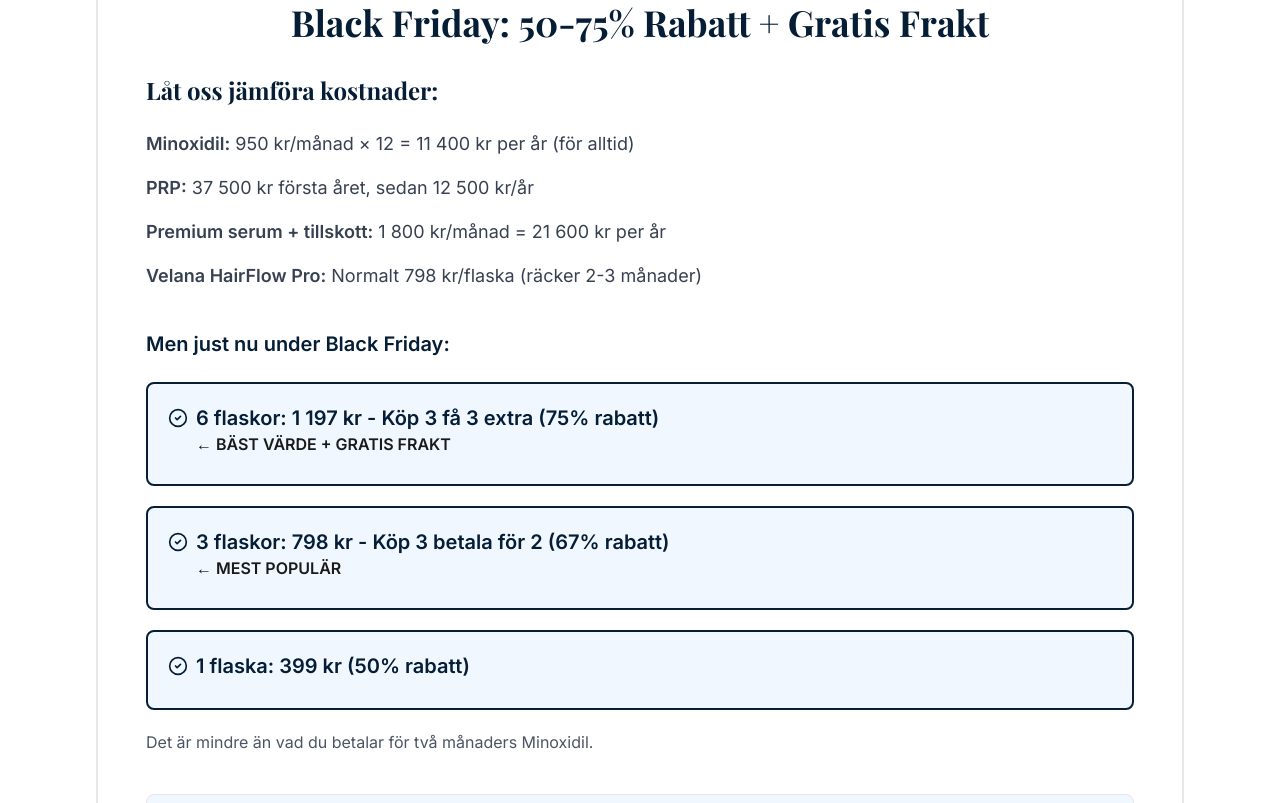
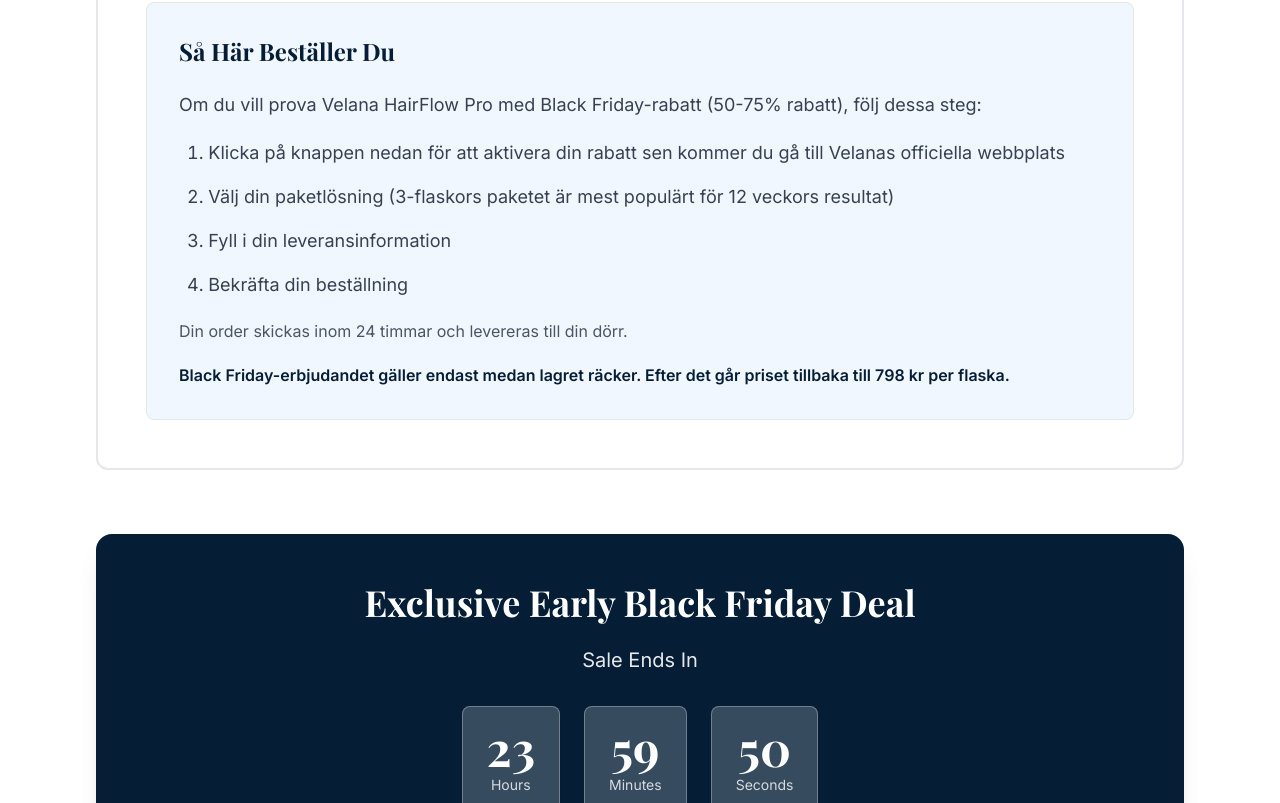
Before and after one commit to mangaz900/luminaflow, a React (Vite) app: page /5-anledningar-hair-growth-roll-on in a window 1280 px wide. Shown: the part 3817-4620 px from the top of the page. Built offline with nearby package versions, Linux system fonts and the light colour scheme; a web font is replaced by a local one.

Commit message:
Remove pricing comparison, keep only 'Så Här Beställer Du' section

```diff
--- a/pages/listicles/HairGrowthRollOn.tsx
+++ b/pages/listicles/HairGrowthRollOn.tsx
@@ -366,67 +366,8 @@ const HairGrowthRollOn: React.FC = () => {
           </div>
         </section>
 
-        {/* Black Friday Pricing Comparison Section */}
+        {/* How to Order Section */}
         <section className="bg-white border-2 border-medical-200 rounded-xl p-8 md:p-10 lg:p-12 mb-12 md:mb-16">
-          <h3 className="text-2xl md:text-3xl lg:text-4xl font-serif font-bold text-medical-900 mb-6 md:mb-8 text-center">
-            Black Friday: 50-75% Rabatt + Gratis Frakt
-          </h3>
-
-          <div className="mb-8 md:mb-10">
-            <h4 className="text-xl md:text-2xl font-serif font-bold text-medical-900 mb-4 md:mb-6">
-              Låt oss jämföra kostnader:
-            </h4>
-            <div className="space-y-3 md:space-y-4 text-gray-700 text-base md:text-lg">
-              <p><strong>Minoxidil:</strong> 950 kr/månad × 12 = 11 400 kr per år (för alltid)</p>
-              <p><strong>PRP:</strong> 37 500 kr första året, sedan 12 500 kr/år</p>
-              <p><strong>Premium serum + tillskott:</strong> 1 800 kr/månad = 21 600 kr per år</p>
-              <p><strong>Velana HairFlow Pro:</strong> Normalt 798 kr/flaska (räcker 2-3 månader)</p>
-            </div>
-          </div>
-
-          <div className="mb-8 md:mb-10">
-            <p className="text-lg md:text-xl font-semibold text-medical-900 mb-4 md:mb-6">
-              Men just nu under Black Friday:
-            </p>
-            <div className="space-y-4 md:space-y-5">
-              <div className="bg-medical-50 border-2 border-medical-900 rounded-lg p-4 md:p-5">
-                <div className="flex items-start gap-2 mb-2">
-                  <CheckCircle2 className="text-medical-900 flex-shrink-0 mt-1" size={20} />
-                  <div className="flex-1">
-                    <p className="font-bold text-medical-900 text-lg md:text-xl">
-                      6 flaskor: 1 197 kr - Köp 3 få 3 extra (75% rabatt)
-                    </p>
-                    <p className="text-medical-700 font-semibold">← BÄST VÄRDE + GRATIS FRAKT</p>
-                  </div>
-                </div>
-              </div>
-              <div className="bg-medical-50 border-2 border-medical-900 rounded-lg p-4 md:p-5">
-                <div className="flex items-start gap-2 mb-2">
-                  <CheckCircle2 className="text-medical-900 flex-shrink-0 mt-1" size={20} />
-                  <div className="flex-1">
-                    <p className="font-bold text-medical-900 text-lg md:text-xl">
-                      3 flaskor: 798 kr - Köp 3 betala för 2 (67% rabatt)
-                    </p>
-                    <p className="text-medical-700 font-semibold">← MEST POPULÄR</p>
-                  </div>
-                </div>
-              </div>
-              <div className="bg-medical-50 border-2 border-medical-900 rounded-lg p-4 md:p-5">
-                <div className="flex items-start gap-2 mb-2">
-                  <CheckCircle2 className="text-medical-900 flex-shrink-0 mt-1" size={20} />
-                  <div className="flex-1">
-                    <p className="font-bold text-medical-900 text-lg md:text-xl">
-                      1 flaska: 399 kr (50% rabatt)
-                    </p>
-                  </div>
-                </div>
-              </div>
-            </div>
-            <p className="text-gray-600 mt-4 md:mt-5 text-sm md:text-base">
-              Det är mindre än vad du betalar för två månaders Minoxidil.
-            </p>
-          </div>
-
           <div className="bg-medical-50 rounded-lg p-6 md:p-8 border border-medical-200">
             <h4 className="text-xl md:text-2xl font-serif font-bold text-medical-900 mb-4 md:mb-6">
               Så Här Beställer Du
```
